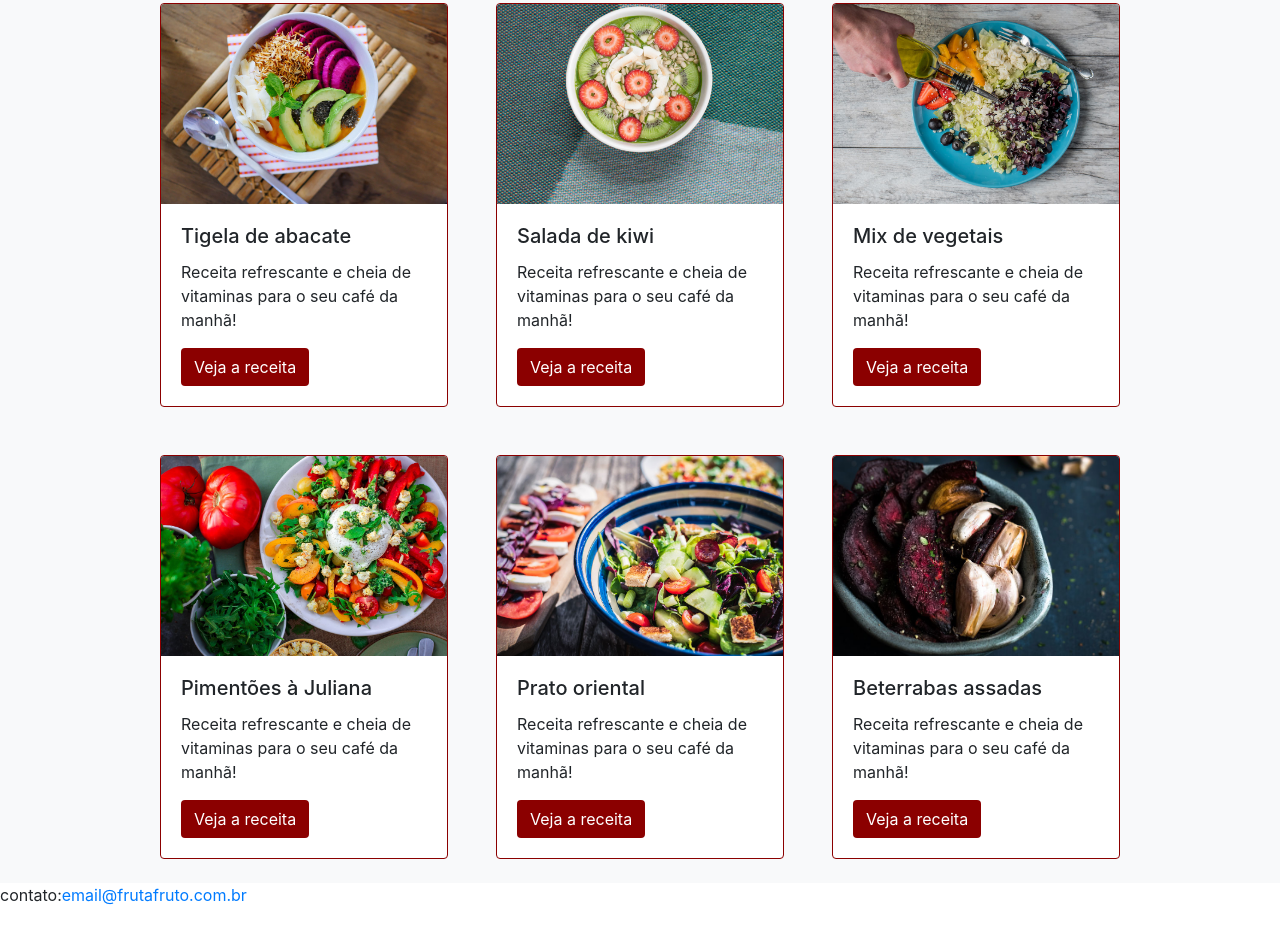
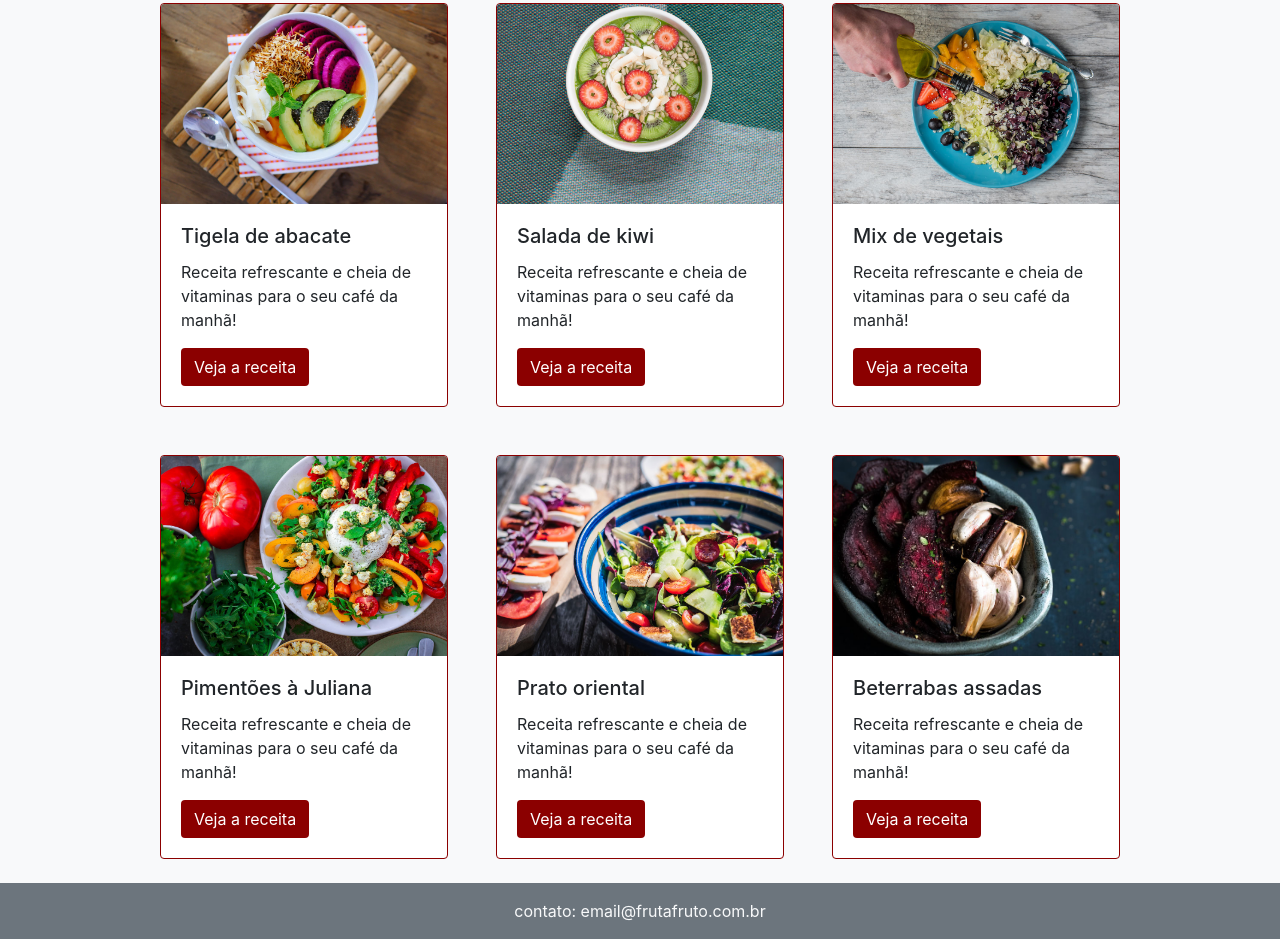
Before and after one commit to mariana-cristina-santos/Cursos-Alura, a plain HTML site: page BOOSTRAP4 _ Criando uma landing page resposiva/index.html in a window 1280 px wide. Shown: the part 561-1500 px from the top of the page. Drawn offline with nearby package versions, Linux system fonts and the light colour scheme.

Commit message:
deixei o footer mais semantico

```diff
--- a/BOOSTRAP4 _ Criando uma landing page resposiva/index.html
+++ b/BOOSTRAP4 _ Criando uma landing page resposiva/index.html
@@ -171,7 +171,9 @@
   </div>
 </div>
 
-  <p>contato:<a href="mailto:email@frutafruto.com.br">email@frutafruto.com.br</a></p>
+<footer class="bg-secondary p-3">
+  <p class="text-light m-0 text-center">contato: <a class="text-light" href="mailto:email@frutafruto.com.br">email@frutafruto.com.br</a></p>
+</footer>
   <script crossorigin="anonymous" integrity="sha384-DfXdz2htPH0lsSSs5nCTpuj/zy4C+OGpamoFVy38MVBnE+IbbVYUew+OrCXaRkfj"
         src="https://code.jquery.com/jquery-3.5.1.slim.min.js"></script>
   <script crossorigin="anonymous" integrity="sha384-9/reFTGAW83EW2RDu2S0VKaIzap3H66lZH81PoYlFhbGU+6BZp6G7niu735Sk7lN"
```
